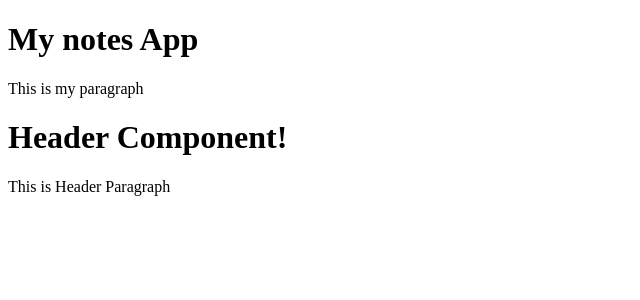
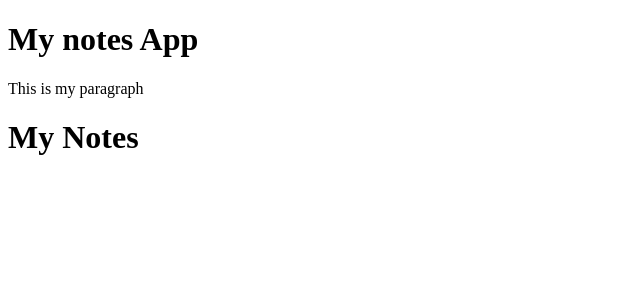
Before and after one commit to SanaShahSyeda/Angular_Practise, an Angular app: page / in a window 1280 px wide. Shown: the top 300 px of the page, without its empty margins (0-640 px from the left). Built offline with nearby package versions, Linux system fonts and the light colour scheme.

Commit message:
applied interpolation(bind data from component using {{}} braces.)

```diff
--- a/src/app/header/header.component.ts
+++ b/src/app/header/header.component.ts
@@ -4,10 +4,9 @@ import { Component } from '@angular/core';
   selector: 'app-header',
   standalone: true,
   imports: [],
-  template: `
-    <h1>Header Component!</h1>
-    <p>This is Header Paragraph</p>
-  `,
+  template: ` <h1>{{ title }}</h1> `,
   styleUrl: './header.component.css',
 })
-export class HeaderComponent {}
+export class HeaderComponent {
+  title = 'My Notes';
+}
```
